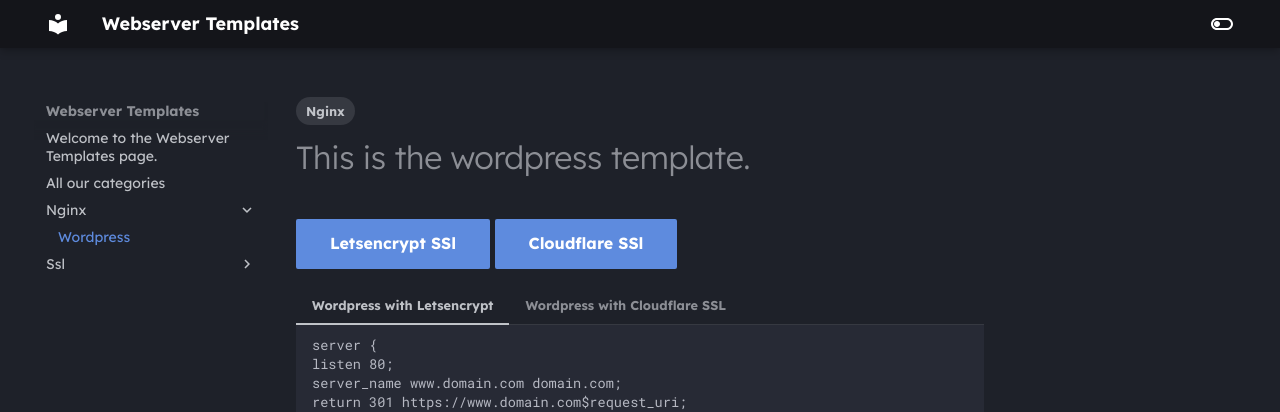
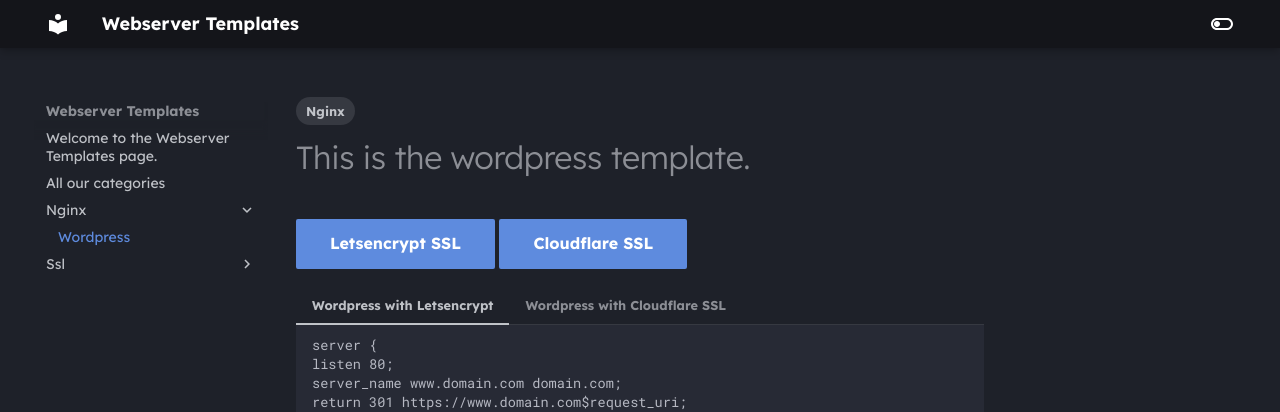
Before and after one commit to Qiick/WebServerTemplates, an MkDocs documentation site: the page built from docs/nginx/wordpress.md, in a window 1280 px wide and 986 px high. Shown: the top 412 px of the window. Built offline with MkDocs 1.6.1 and Material for MkDocs 9.7.7, drawn with Linux system fonts in a browser that asks for light colours.

```diff
--- a/docs/nginx/wordpress.md
+++ b/docs/nginx/wordpress.md
@@ -5,7 +5,7 @@ tags:
 ---
 # This is the wordpress template.
 
-[Letsencrypt SSl](../ssl/letsencrypt.md){ .md-button .md-button--primary } [Cloudflare SSl](../ssl/cloudflare.md){ .md-button .md-button--primary }
+[Letsencrypt SSL](../ssl/letsencrypt.md){ .md-button .md-button--primary } [Cloudflare SSL](../ssl/cloudflare.md){ .md-button .md-button--primary }
 
 === "Wordpress with Letsencrypt"
 
```
